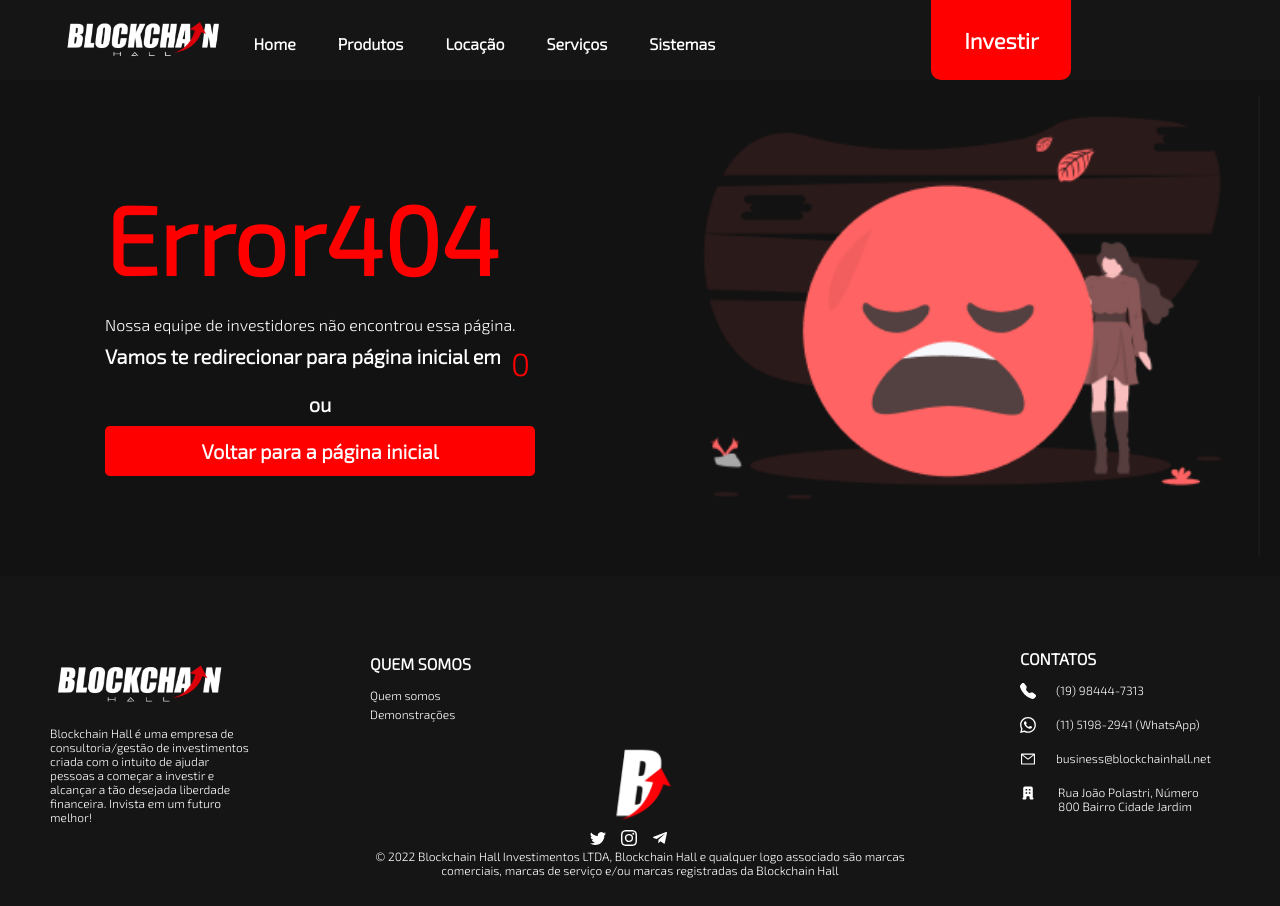
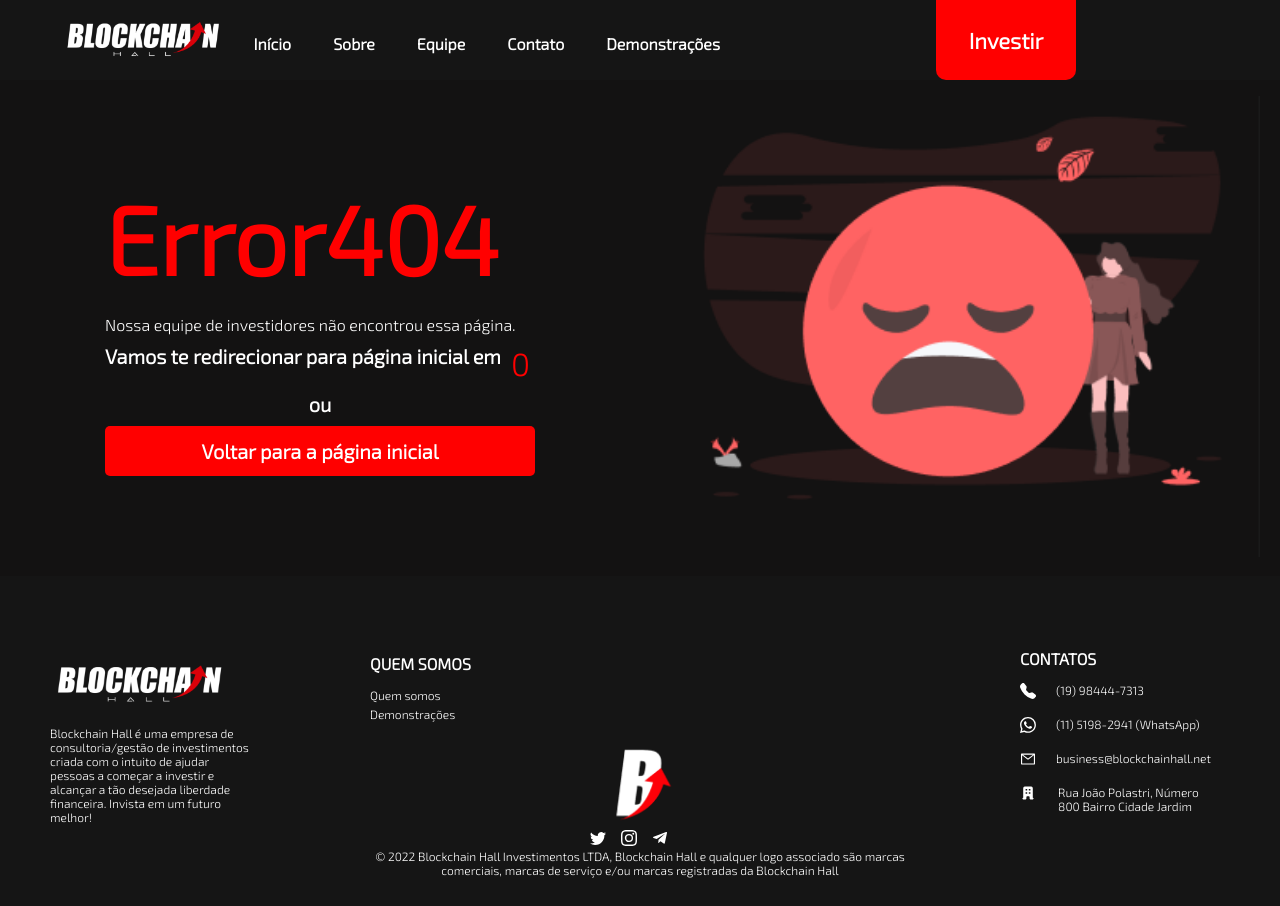
Before and after one commit to GustavoMen/BlockchainSite, a React (Vite) app: page / in a window 1280 px wide. Built offline with nearby package versions, Linux system fonts and the light colour scheme.

Commit message:
fixing bugs

```diff
--- a/index.html
+++ b/index.html
@@ -4,7 +4,7 @@
     <meta charset="UTF-8" />
     <link rel="icon" type="image/svg+xml" href="/vite.svg" />
     <meta name="viewport" content="width=device-width, initial-scale=1.0" />
-    <title>Vite + React + TS</title>
+    <title>BLOCKCHAIN</title>
     <link href="https://fonts.googleapis.com/css2?family=Exo+2:wght@300&display=swap" rel="stylesheet">
   </head>
   <body>
--- a/src/components/NavBar/Navbar.tsx
+++ b/src/components/NavBar/Navbar.tsx
@@ -47,23 +47,23 @@
         </MobileIcon>
         <NavMenu onClick={handleClick} click={click}>
           <NavItem>
-            <NavLinks to="/">Home</NavLinks>
+            <NavLinks to="/">Início</NavLinks>
           </NavItem>
 
           <NavItem>
-            <NavLinks to="/products">Produtos</NavLinks>
+            <NavLinks to="/about">Sobre</NavLinks>
           </NavItem>
 
           <NavItem>
-            <NavLinks to="/location">Locação</NavLinks>
+            <NavLinks to="/team">Equipe</NavLinks>
           </NavItem>
 
           <NavItem>
-            <NavLinks to="/services">Serviços</NavLinks>
+            <NavLinks to="/contact">Contato</NavLinks>
           </NavItem>
 
           <NavItem>
-            <NavLinks to="/systems">Sistemas</NavLinks>
+            <NavLinks to="/systems">Demonstrações</NavLinks>
           </NavItem>
 
           <NavBtnContainer>
```
